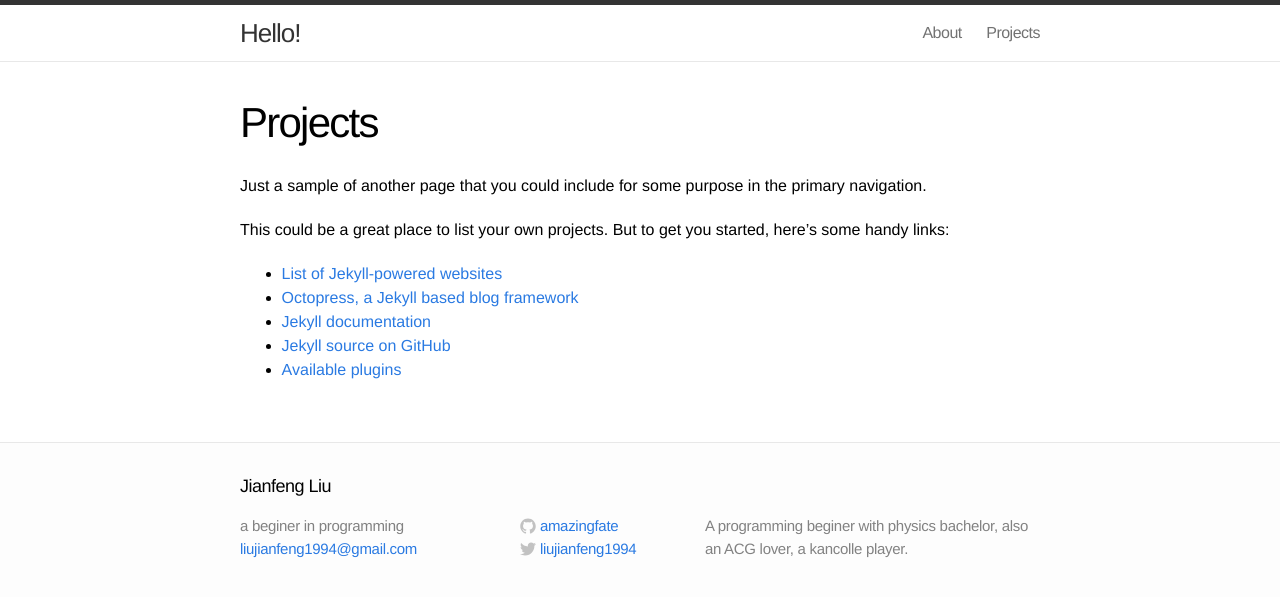
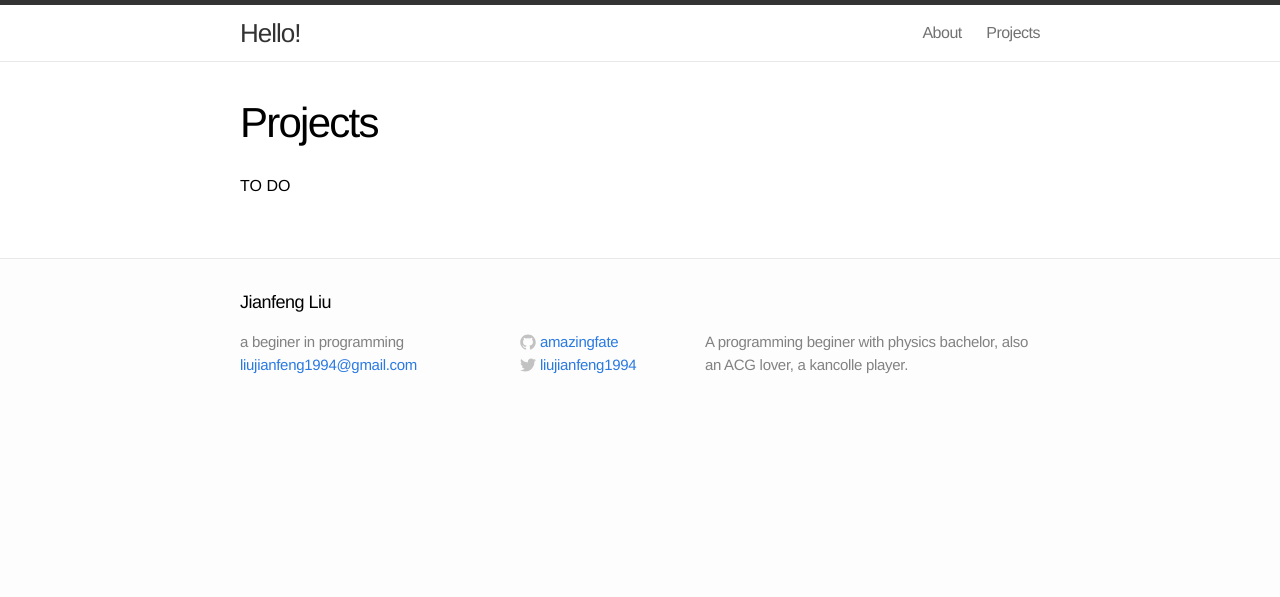
Before and after one commit to amazingfate/amazingfate.github.io, a Jekyll site: the page built from projects/index.md, in a window 1280 px wide. Shown: the top 597 px of the page. Built offline with Jekyll 4.4.1, drawn with Linux system fonts in a browser that asks for light colours; Markdown is read by kramdown in place of the engine named in the settings.

Commit message:
Update index.md

```diff
--- a/projects/index.md
+++ b/projects/index.md
@@ -3,12 +3,4 @@ layout: page
 title: Projects
 ---
 
-Just a sample of another page that you could include for some purpose in the primary navigation.
-
-This could be a great place to list your own projects. But to get you started, here's some handy links:
-
-- [List of Jekyll-powered websites](https://github.com/jekyll/jekyll/wiki/Sites)
-- [Octopress, a Jekyll based blog framework](https://github.com/octopress/)
-- [Jekyll documentation](http://jekyllrb.com/)
-- [Jekyll source on GitHub](https://github.com/jekyll/jekyll)
-- [Available plugins](http://jekyllrb.com/docs/plugins/#available_plugins)
+TO DO
```
